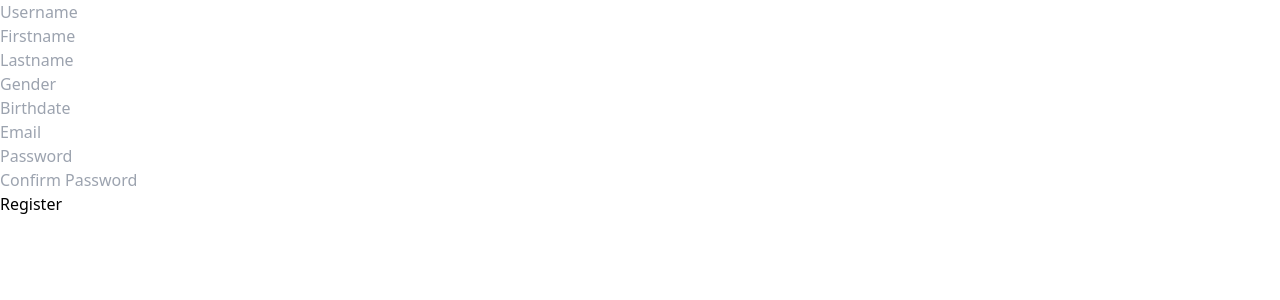
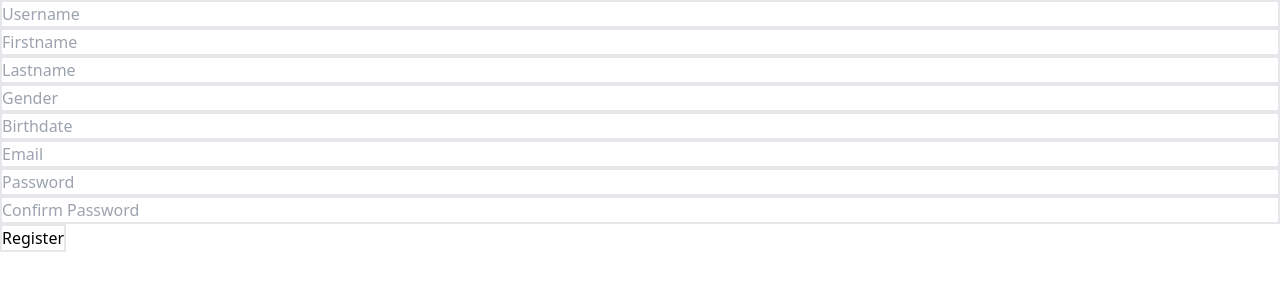
Before and after one commit to Jeditale/ThreadHive, a Next.js app in the folder threadhiveblog/: page /register in a window 1280 px wide. Shown: the top 300 px of the page. Built offline with nearby package versions, Linux system fonts and the light colour scheme.

Commit message:
update draft

```diff
--- a/threadhiveblog/app/home/page.js
+++ b/threadhiveblog/app/home/page.js
@@ -18,20 +18,49 @@ export default async function Posts(){
 
     return (
         <div>
-            <div>
-                {posts.map((post, index) => (
-                    <div key={index} >
-                        {post.title} | {post.tags}
+            <div id="navBar" className="relative">
+                <div className="fixed top-0 left-0 right-0">
+                    <div className="flex space-x-4 float-start">
+                        Logo
+                    </div>
+                    <div className="flex space-x-4 float-end">
+                        <Link href={`/login`} className="rounded-md px-3 py-2 ">Login</Link>
+                        <Link href={`/register`} className="rounded-md px-3 py-2">Register</Link>
+                    </div>
+                    <div id="searchBar">
 
-                        <div></div>
-                        <Link href={`/home/post/${post.id}`} className="border-2 border-gray-400">Go to blog...</Link>
+                        <form className="max-w-md mx-auto">
+                            <label htmlFor="default-search" className="mb-2 text-sm font-medium text-gray-900 sr-only">Search</label>
+                            <div className="relative">
+                                <div className="absolute inset-y-0 start-0 flex items-center ps-3 pointer-events-none">
+                                    <svg className="w-4 h-4 text-gray-500 dark:text-gray-400" aria-hidden="true" xmlns="http://www.w3.org/2000/svg" fill="none" viewBox="0 0 20 20">
+                                        <path stroke="currentColor" strokeLinecap="round" strokeLinejoin="round" strokeWidth="2" d="m19 19-4-4m0-7A7 7 0 1 1 1 8a7 7 0 0 1 14 0Z"/>
+                                    </svg>
+                                </div>
+                                <input type="search" id="default-search" className="block w-full p-4 ps-10 text-sm" placeholder="Search" />
+                                <button type="submit" className=" absolute end-2.5 bottom-2.5">Search</button>
+                            </div>
+                        </form>
+
                     </div>
-                    )
-                )}
+                </div>
             </div>
-
-            <div>
-                <Link href={`/home/post`} className="border-2 border-gray-400">create new post</Link>
+            <div className="p-10 pl-20 pr-20">
+                <div>
+                    {posts.map((post, index) => (
+                        <div key={index} className="p-5 m-3 border-2 rounded-lg"  >
+                            <Link href={`/home/post/${post.id}`}>
+                                <div>{post.title}</div>
+                                <div>{post.description}</div>
+                                <div>{post.tags}</div>
+                            </Link>
+                        </div>
+                       )
+                    )}
+                </div>
+                <div className="relative">
+                    <Link href={`/home/post`} className="fixed bottom-0 left-3000 right-0 border-2 rounded-md border-gray-400 p-3 m-3">create new post</Link>
+                </div>
             </div>
         </div>
     )
--- a/threadhiveblog/app/login/page.js
+++ b/threadhiveblog/app/login/page.js
@@ -13,13 +13,13 @@ export default function LoginPage() {
     return (
         <div>
             <form action={formAction}>
-                <div>
+                <div className="border-2">
                     <input type="text" name="email" placeholder="Email" />
                 </div>
-                <div>
+                <div className="border-2">
                     <input type="password" name="password" placeholder="Password" />
                 </div>
-                <button>Login</button>
+                <button className="border-2">Login</button>
             </form>
         </div>
     )
--- a/threadhiveblog/app/register/page.js
+++ b/threadhiveblog/app/register/page.js
@@ -13,31 +13,31 @@ export default function RegisterPage() {
     return (
         <div>
             <form action={formAction}>
-                <div>
+                <div className="border-2">
                     <input type="text" name="username" placeholder="Username" />
                 </div>
-                <div>
+                <div className="border-2">
                     <input type="text" name="fname" placeholder="Firstname" />
                 </div>
-                <div>
+                <div className="border-2">
                     <input type="text" name="lname" placeholder="Lastname" />
                 </div>
-                <div>
+                <div className="border-2">
                     <input type="text" name="gender" placeholder="Gender" />
                 </div>
-                <div>
+                <div className="border-2">
                     <input type="text" name="birthdate" placeholder="Birthdate" />
                 </div>
-                <div>
+                <div className="border-2">
                     <input type="text" name="email" placeholder="Email" />
                 </div>
-                <div>
+                <div className="border-2">
                     <input type="password" placeholder="Password" />
                 </div>
-                <div>
+                <div className="border-2">
                     <input type="password" name="password" placeholder="Confirm Password" />
                 </div>
-                <button>Register</button>
+                <button className="border-2">Register</button>
             </form>
         </div>
     )
```
